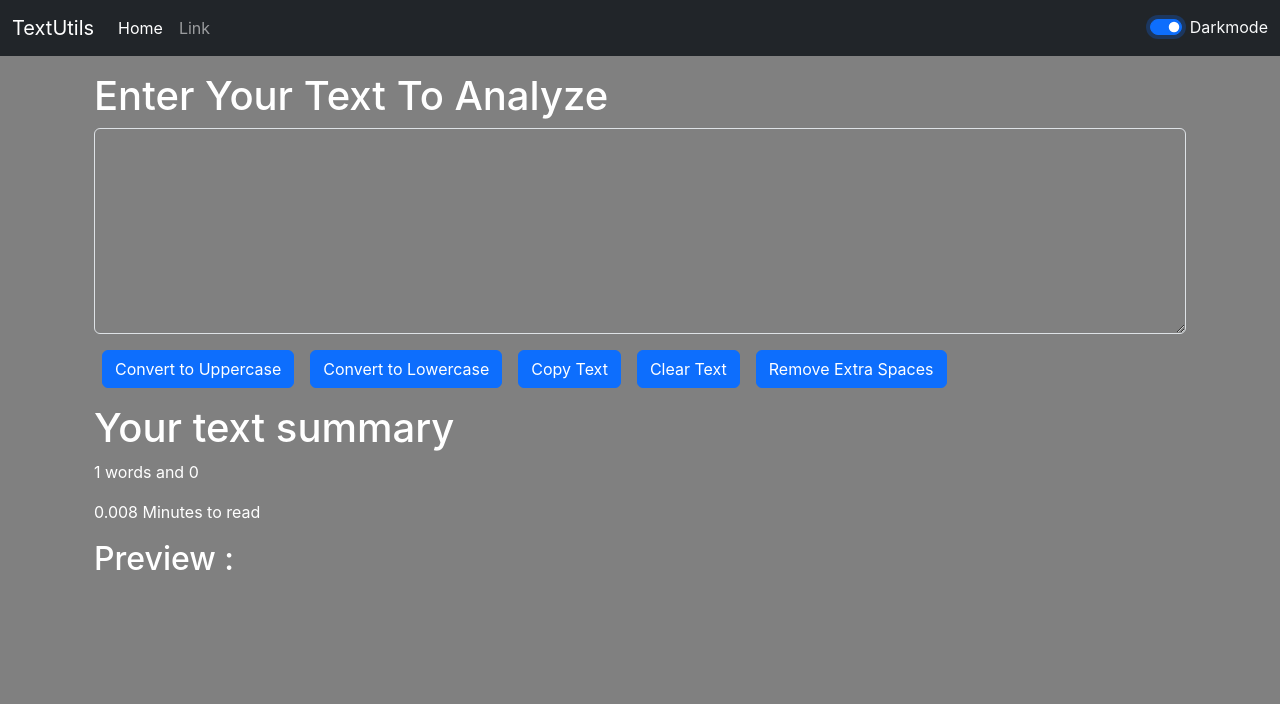
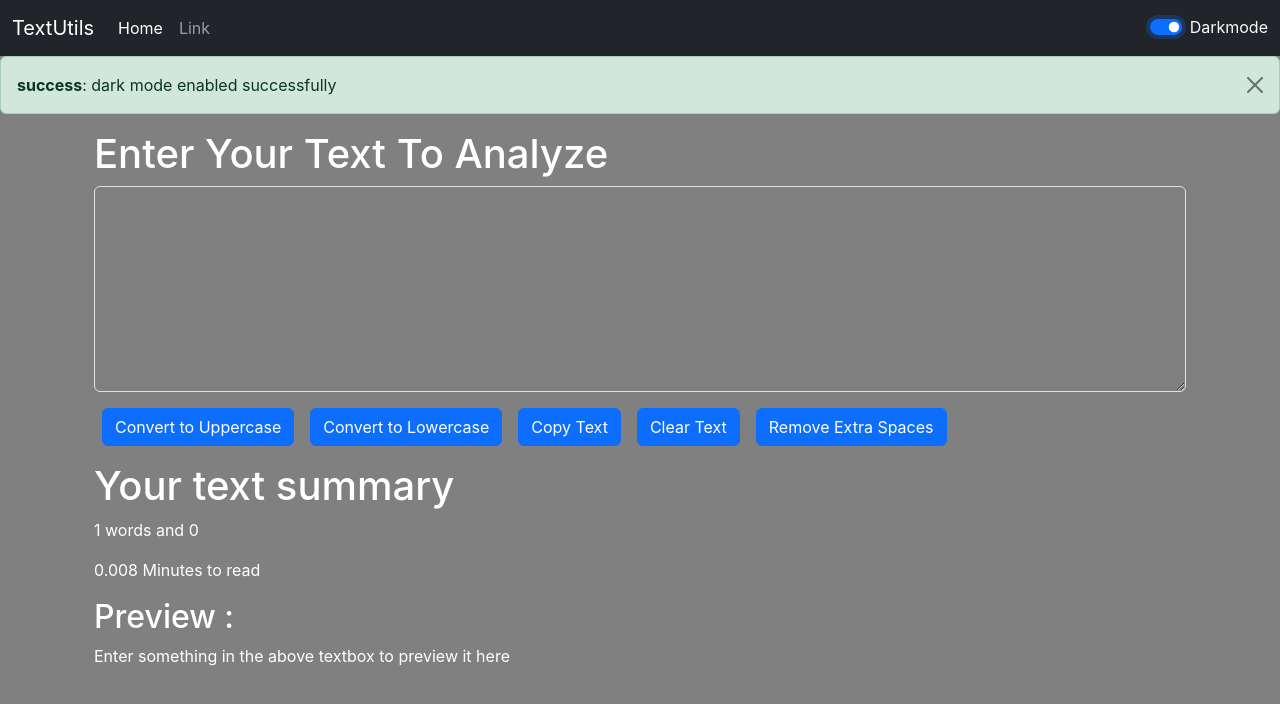
Before and after one commit to sonu355/textutils, a React (Create React App) app: page / in a window 1280 px wide. Both pictures are taken after a click on the checkbox "Darkmode". Shown: the top 704 px of the page. Built offline with nearby package versions, Linux system fonts and the light colour scheme.

Commit message:
alert for chaging mode is applied successfully

```diff
--- a/src/App.js
+++ b/src/App.js
@@ -2,23 +2,36 @@ import './App.css';
 import Navbar from './components/Navbar';
 import TextForm from './components/TextForm';
 import React, {useState} from 'react';
+import Alert from './components/Alert';
 import About from './components/About';
 
 function App() {
   const [mode, setMode] = useState('light')
+  const[alert, setAlert] = useState(null)
+
+  const showAlert = (message, type) => {
+    setAlert({
+      msg: message,
+      type: type
+    })
+  }
+
   const toggleMode = () => {
     if (mode === 'light') {
       setMode('dark')
       document.body.style.backgroundColor = 'gray'
+      showAlert("dark mode enabled successfully", "success")
       console.log("Hello")
     } else {
       setMode('light')
+      showAlert("Light mode enabled successfully", "success")
       document.body.style.backgroundColor = 'white'
     }
   }
   return (
     <>
       <Navbar title="TextUtils" mode={mode} toggleMode={toggleMode}/>
+      <Alert alert={alert}/>
       <div className="container my-3" >
         <TextForm mode={mode}  heading="Enter Your Text To Analyze"/>
         {/* <About /> */}
--- /dev/null
+++ b/src/components/Alert.js
@@ -0,0 +1,12 @@
+import React from 'react'
+
+const Alert = (props) => {
+  return (
+    props.alert && <div className={`alert alert-${props.alert.type} alert-dismissible fade show`} role='alert'>
+        <strong>{props.alert.type}</strong>: {props.alert.msg}
+      <button type='button' data-bs-dismiss='alert' className='btn-close' aria-label='Close'></button>
+    </div>
+  )
+}
+
+export default Alert
--- a/src/components/TextForm.js
+++ b/src/components/TextForm.js
@@ -47,7 +47,7 @@ const TextForm = (props) => {
                 <p>{text.split(" ").length} words and {text.length}</p>
                 <p>{0.008 * text.split(" ").length} Minutes to read</p>
                 <h2>Preview : </h2>
-                <p>{text}</p>
+                <p>{text.length>0?text:"Enter something in the above textbox to preview it here"}</p>
             </div>
         </>
     );
```
